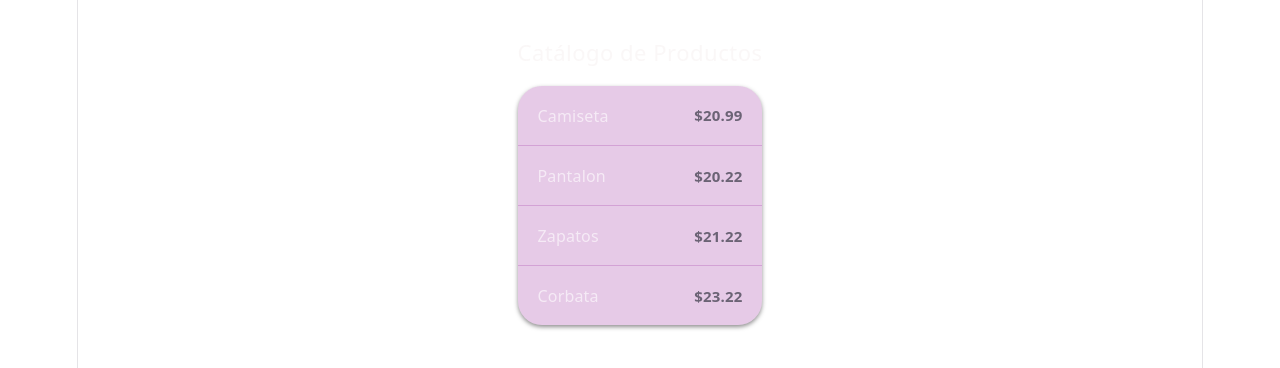
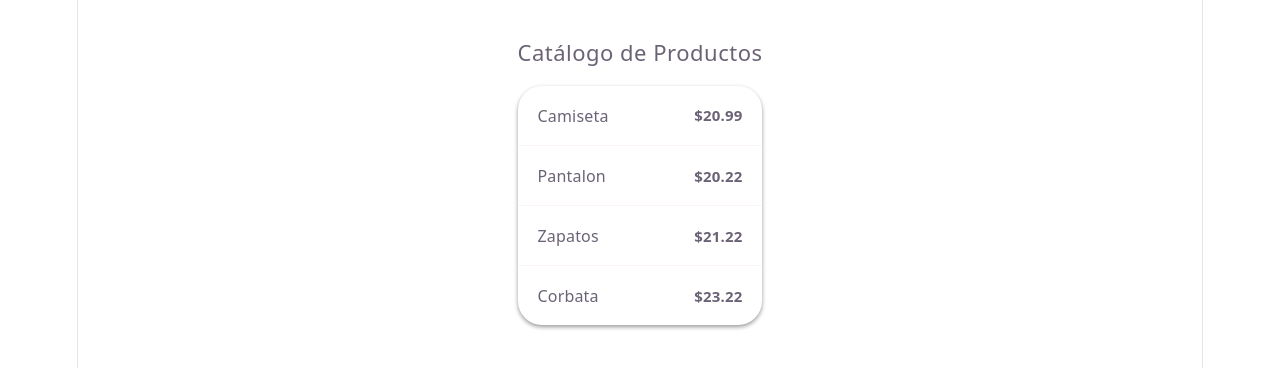
Before and after one commit to Guillermotopp/listas-en-React, a React (Vite) app: page / in a window 1280 px wide. Shown: the top 368 px of the page. Built offline with nearby package versions, Linux system fonts and the light colour scheme.

Commit message:
Lista Key por propiedad en este caso id en lugar de INDEX

```diff
--- a/src/components/Catalogo.css
+++ b/src/components/Catalogo.css
@@ -7,7 +7,7 @@
 }
 
 .catalogo-title {
-    color: rgba(248, 243, 243, 0.677);
+    color: var(--md-sys-color-primary); /* El púrpura de tu App */
     font-size: 22px;
     margin-bottom: 20px;
     font-weight: 400;
@@ -18,10 +18,10 @@
     list-style: none;
     padding: 0;
     margin: 0;
-    background-color: rgba(150, 36, 154, 0.239); /* Gris oscuro de la tarjeta */
+    background-color: var(--md-sys-color-surface); /* Gris oscuro de la tarjeta */
     border-radius: 24px; /* Bordes muy redondeados estilo M3 */
     overflow: hidden;
-    box-shadow: 0 2px 4px  rgba(130, 129, 130, 0.895); /* Gris oscuro de la tarjeta */
+    box-shadow: 0 2px 4px rgba(0,0,0,0.4);
 }
 
 .md3-list-item {
@@ -29,13 +29,13 @@
     justify-content: space-between;
     align-items: center;
     padding: 16px 20px;
-    border-bottom: 1px solid rgba(150, 36, 154, 0.239); /* Gris oscuro de la tarjeta */
+    border-bottom: 1px solid rgba(206, 72, 72, 0.05); /* Separador casi invisible */
     transition: background-color 0.2s ease;
 }
 
 /* Efecto al pasar el ratón (Hover) */
 .md3-list-item:hover {
-    background-color: rgb(225, 222, 242);
+    background-color: rgba(208, 188, 255, 0.1); /* Brillo suave */
     cursor: pointer;
 }
 
@@ -44,7 +44,7 @@
 }
 
 .md3-item-name {
-    color: rgba(255, 255, 255, 0.608);
+    color: var(--md-sys-color-on-surface);
     font-size: 16px;
     text-transform: capitalize;
 }
--- a/src/components/Catalogo.jsx
+++ b/src/components/Catalogo.jsx
@@ -13,9 +13,8 @@ const Catalogo = () => {
         <div className="catalogo-container">
             <h2 className="catalogo-title">Catálogo de Productos</h2>
             <ul className="md3-list">
-                {productos.map((producto, index) => (
-                    /* Mantenemos la key={index} para tu clase de mañana */
-                    <li key={index} className="md3-list-item">
+                {productos.map((producto, id) => (
+                    <li key={producto.id} className="md3-list-item">
                         <div className="md3-list-content">
                             <span className="md3-item-name">{producto.nombre}</span>
                         </div>
```
